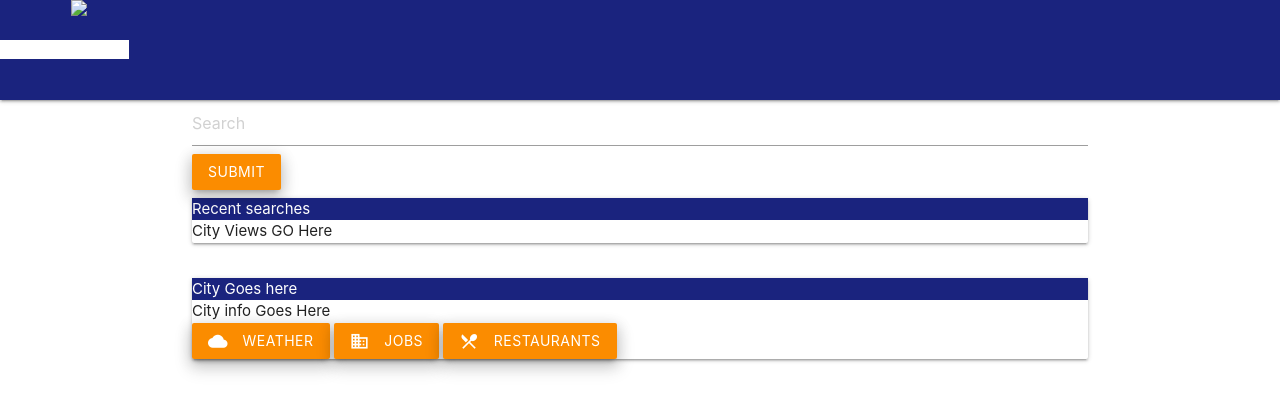
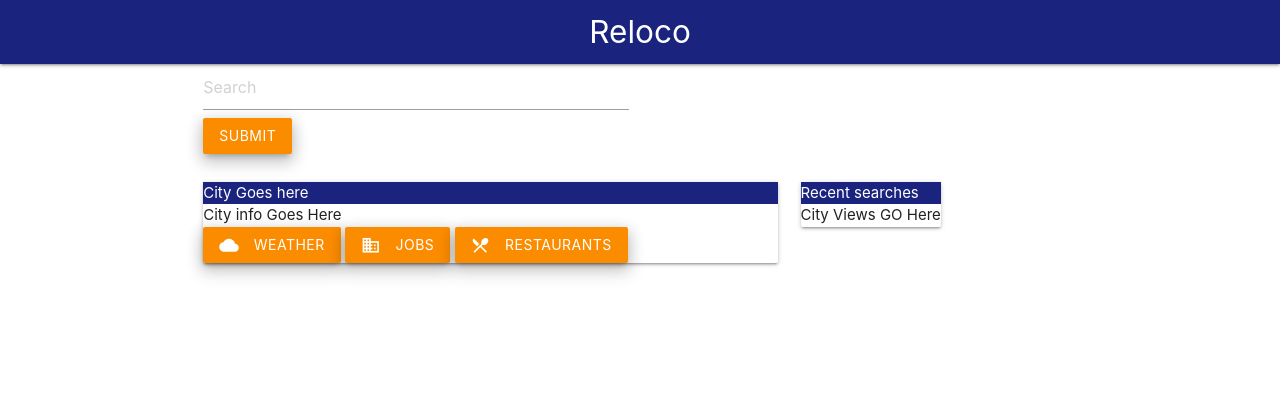
Before and after one commit to estep12/Project-1, a plain HTML site: page index.html in a window 1280 px wide. Drawn offline with nearby package versions, Linux system fonts and the light colour scheme.

Commit message:
Changed the nav bar to utilize materialize. Changed layout so recent searches are on the right

```diff
--- a/index.html
+++ b/index.html
@@ -12,18 +12,13 @@
 </head>
 
 <body>
-  <nav class="navbar navbar-default indigo darken-4" style="line-height:100px; height:100px">
-    <div class="container-fluid">
-      <div class="navbar-header">
-        <a class="navbar-brand white" href="#">logo here
-          <img alt="Brand" src="#" height="100px" width="100px">
-        </a>
-      </div>
-    </div>
+  <nav class="nav-wrapper #1a237e indigo darken-4">
+        <a href="#" class="brand-logo center ">Reloco</a>
   </nav>
+
 <div class="container">
     <div class="row">
-      <div class="col-md-6">
+      <div class="col m6">
         <form class="navbar-form navbar-left" role="search">
           <div class="form-group">
             <input type="text" id = "search" class="form-control" placeholder="Search">
@@ -31,19 +26,16 @@
           <button type="submit" id = "submit" class="btn waves-effect orange darken-1 z-depth-3">Submit</button>
         </form>
         </div>
+    </div>
 
-      <div class="col-md-6">
+
+
+    <div class="row">
+
+    <div class="col m8">
         <div class="card">
-          <div class="card-heading white-text indigo darken-4">Recent searches</div>
-          <div id="recent-search" class="panel-body">City Views GO Here</div>
-        </div>
-      </div>
-    </div>
-    <div class="row">
-      <div class="col-md-12">
-        <div class="card">
-          <div id="search-city" class="panel-heading white-text indigo darken-4">City Goes here</div>
-          <div id="city-info" class="panel-body">City info Goes Here</div>
+          <div id="search-city" class="card-heading white-text indigo darken-4">City Goes here</div>
+          <div id="city-info" class="card-body">City info Goes Here</div>
           <div class="btn-group btn-group-vertical">
             <button id="weather" class="btn waves-effect orange darken-1 z-depth-3">
               <i class="material-icons left">cloud</i>Weather</button>
@@ -53,13 +45,21 @@
               <i class="material-icons left">local_dining</i>Restaurants</button>
           </div>
         </div>
+    </div>
 
+
+
+        <div class="col md4">
+            <div class="card">
+                <div class="card-heading white-text indigo darken-4">Recent searches</div>
+                <div id="recent-search" class="card-body">City Views GO Here</div>
             </div>
         </div>
     </div>
 
+
         <div class="row">
-       <div class="col-md-12">
+            <div class="col m12">
                 <div class="card">
 
                 </div>
@@ -67,6 +67,8 @@
         </div>
 </div>
 
+
+
   <script src="https://ajax.googleapis.com/ajax/libs/jquery/3.3.1/jquery.min.js"></script>
   <script src="https://cdnjs.cloudflare.com/ajax/libs/materialize/1.0.0-beta/js/materialize.min.js"></script>
   <script src="assets/javascript/app.js"></script>
```
Lines whose indentation alone changed are shown as unchanged.
